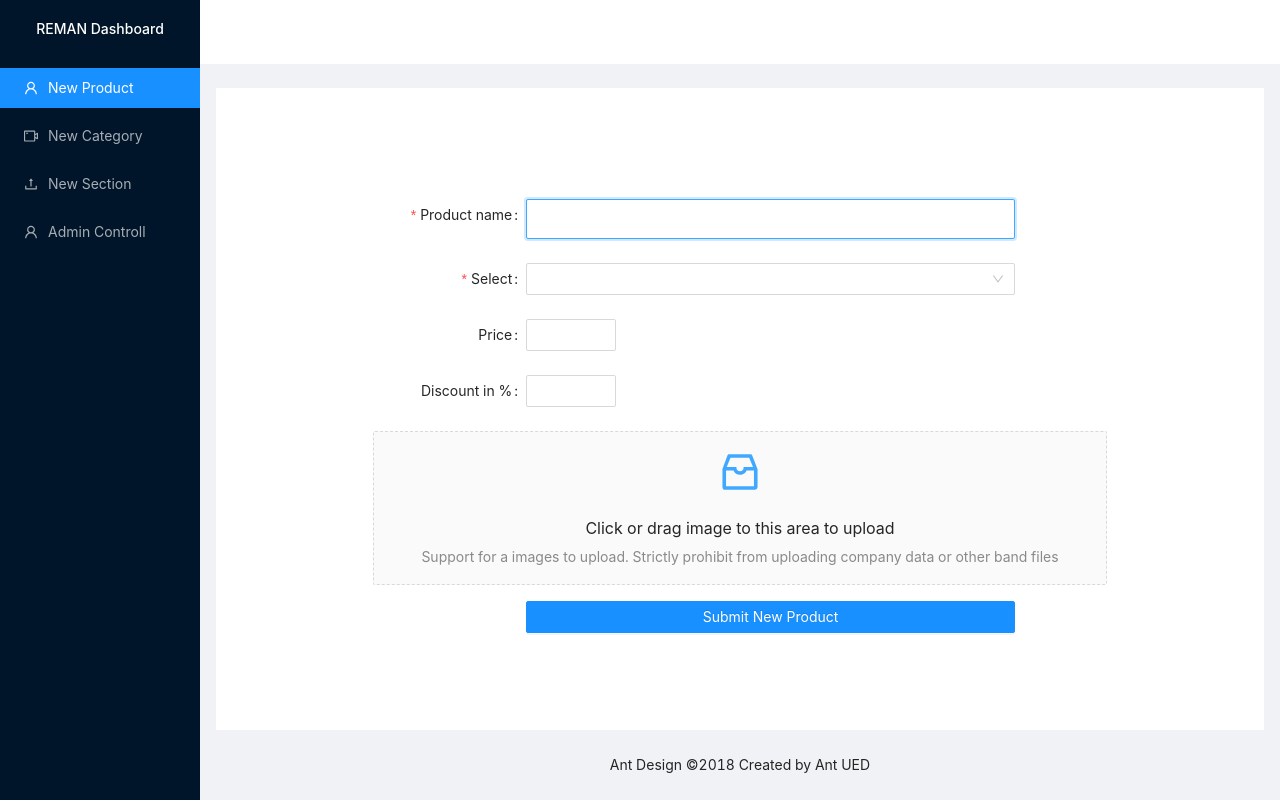
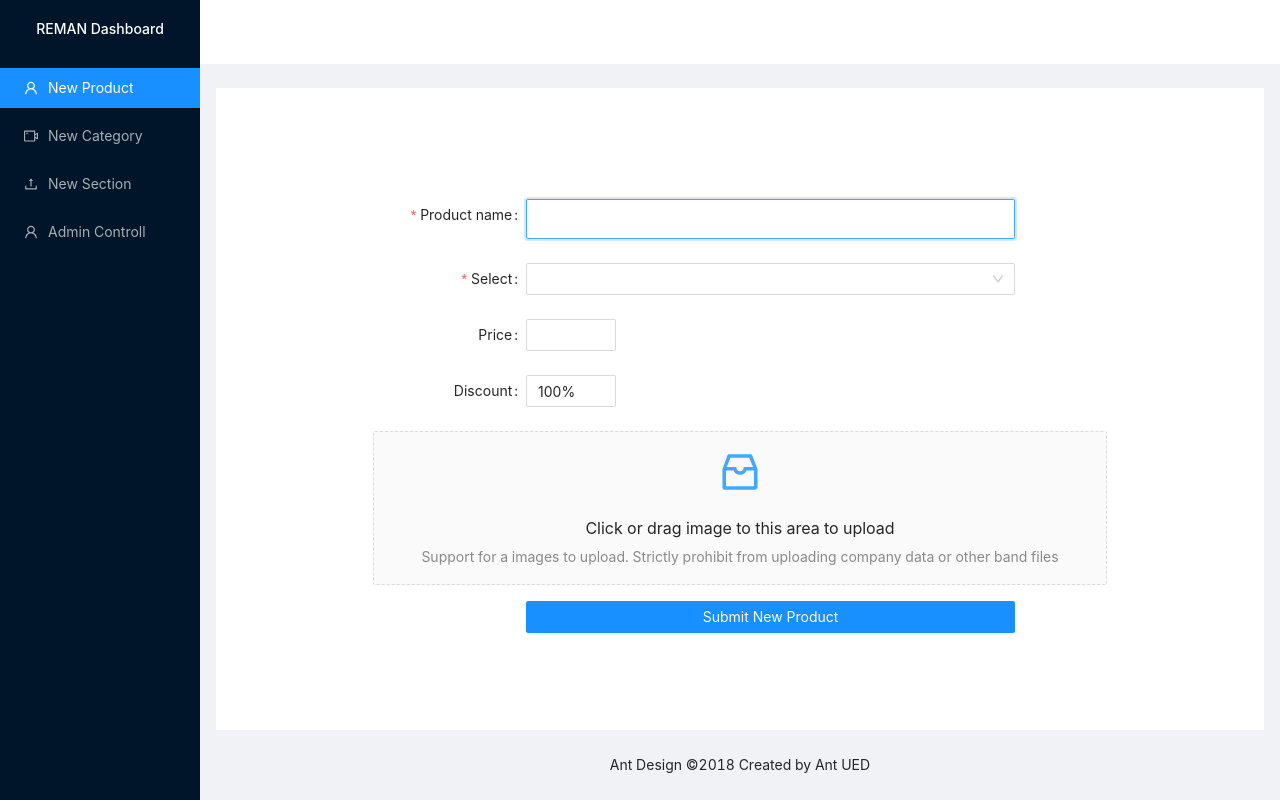
Before and after one commit to GSG-G10/REMAN, a React (Create React App) app in the folder client/: page /dashboard in a window 1280 px wide. Built offline with nearby package versions, Linux system fonts and the light colour scheme.

Commit message:
set proxy for post,change modal mesage,change names in form

```diff
--- a/client/src/components/Dashboard/NewProduct.jsx
+++ b/client/src/components/Dashboard/NewProduct.jsx
@@ -57,7 +57,7 @@ const NewProduct = () => {
 
         <Item
           label="Select"
-          name="productCategory"
+          name="category"
           rules={[
             {
               required: true,
@@ -75,11 +75,17 @@ const NewProduct = () => {
         </Item>
 
         <div className="dashboard-form-product-price">
-          <Item label="Price" name="Price">
+          <Item label="Price" name="price">
             <InputNumber />
           </Item>
-          <Item label="Discount in %" name="Discount">
-            <InputNumber />
+          <Item label="Discount" name="discount">
+            <InputNumber
+              defaultValue={100}
+              min={0}
+              max={100}
+              formatter={(value) => `${value}%`}
+              parser={(value) => value.replace('%', '')}
+            />
           </Item>
         </div>
         <DragDrop setUrlImage={setUrlImage} imageUrl={imageUrl} />
```
